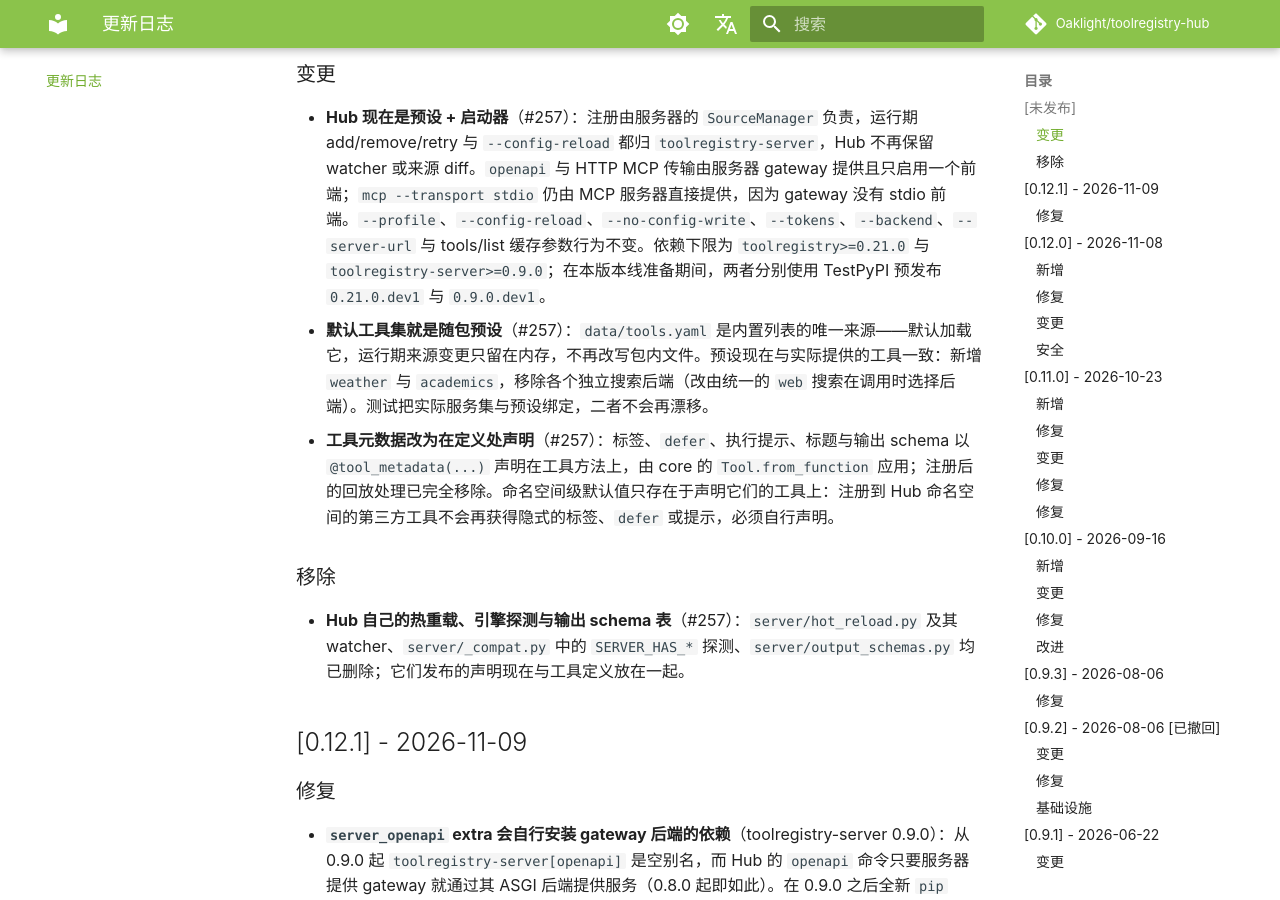
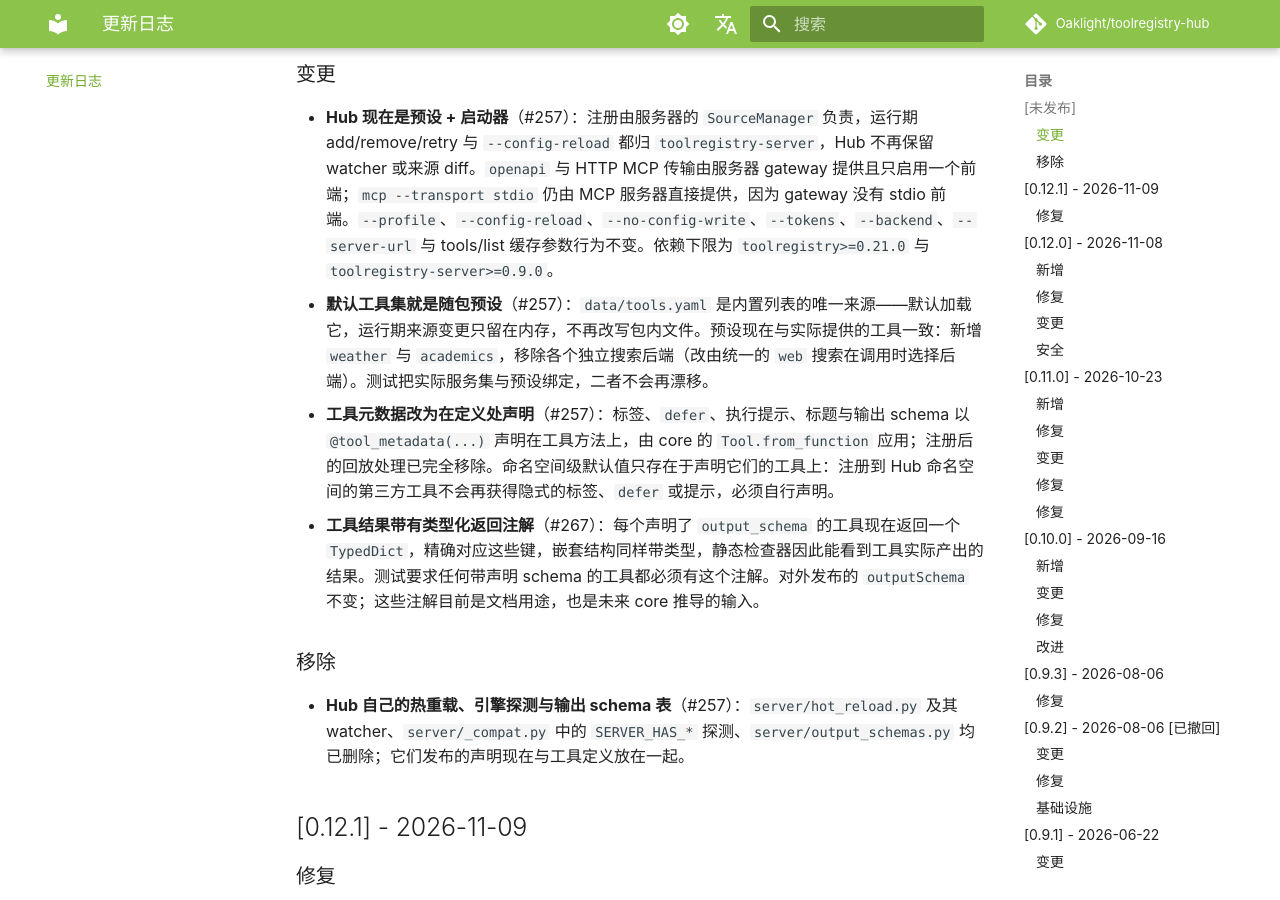
Before and after one commit to Oaklight/toolregistry-hub, an MkDocs documentation site: the page built from docs/changelog.md, in a window 1280 px wide and 900 px high, scrolled down 327 px. Built offline with MkDocs 1.6.1 and Material for MkDocs 9.7.7, drawn with Linux system fonts in a browser that asks for light colours; some web fonts are replaced; comment, search, counter and statistics services are not loaded.

Commit message:
docs(changelog): typed tool results (#267)

```diff
--- a/docs/changelog.md
+++ b/docs/changelog.md
@@ -16,9 +16,10 @@ author: Oaklight
 
 ### 变更
 
-- **Hub 现在是预设 + 启动器**（#257）：注册由服务器的 `SourceManager` 负责，运行期 add/remove/retry 与 `--config-reload` 都归 `toolregistry-server`，Hub 不再保留 watcher 或来源 diff。`openapi` 与 HTTP MCP 传输由服务器 gateway 提供且只启用一个前端；`mcp --transport stdio` 仍由 MCP 服务器直接提供，因为 gateway 没有 stdio 前端。`--profile`、`--config-reload`、`--no-config-write`、`--tokens`、`--backend`、`--server-url` 与 tools/list 缓存参数行为不变。依赖下限为 `toolregistry>=0.21.0` 与 `toolregistry-server>=0.9.0`；在本版本线准备期间，两者分别使用 TestPyPI 预发布 `0.21.0.dev1` 与 `0.9.0.dev1`。
+- **Hub 现在是预设 + 启动器**（#257）：注册由服务器的 `SourceManager` 负责，运行期 add/remove/retry 与 `--config-reload` 都归 `toolregistry-server`，Hub 不再保留 watcher 或来源 diff。`openapi` 与 HTTP MCP 传输由服务器 gateway 提供且只启用一个前端；`mcp --transport stdio` 仍由 MCP 服务器直接提供，因为 gateway 没有 stdio 前端。`--profile`、`--config-reload`、`--no-config-write`、`--tokens`、`--backend`、`--server-url` 与 tools/list 缓存参数行为不变。依赖下限为 `toolregistry>=0.21.0` 与 `toolregistry-server>=0.9.0`。
 - **默认工具集就是随包预设**（#257）：`data/tools.yaml` 是内置列表的唯一来源——默认加载它，运行期来源变更只留在内存，不再改写包内文件。预设现在与实际提供的工具一致：新增 `weather` 与 `academics`，移除各个独立搜索后端（改由统一的 `web` 搜索在调用时选择后端）。测试把实际服务集与预设绑定，二者不会再漂移。
 - **工具元数据改为在定义处声明**（#257）：标签、`defer`、执行提示、标题与输出 schema 以 `@tool_metadata(...)` 声明在工具方法上，由 core 的 `Tool.from_function` 应用；注册后的回放处理已完全移除。命名空间级默认值只存在于声明它们的工具上：注册到 Hub 命名空间的第三方工具不会再获得隐式的标签、`defer` 或提示，必须自行声明。
+- **工具结果带有类型化返回注解**（#267）：每个声明了 `output_schema` 的工具现在返回一个 `TypedDict`，精确对应这些键，嵌套结构同样带类型，静态检查器因此能看到工具实际产出的结果。测试要求任何带声明 schema 的工具都必须有这个注解。对外发布的 `outputSchema` 不变；这些注解目前是文档用途，也是未来 core 推导的输入。
 
 ### 移除
 
```
